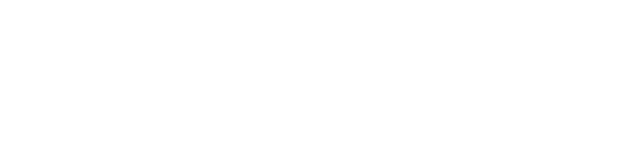
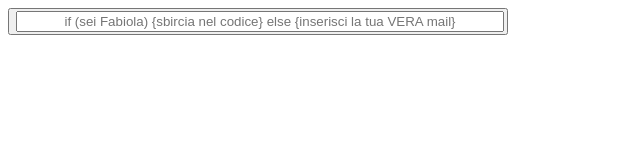
Before and after one commit to AnTosi/js-mail-dadi, a plain HTML site: page index.html in a window 1280 px wide. Shown: the whole page, without its empty margins (0-640 px from the left). Drawn offline with Linux system fonts and the light colour scheme.

Commit message:
messo bottone con placeholder davvero simpaticissimo

```diff
--- a/assets/css/style.css
+++ b/assets/css/style.css
@@ -0,0 +1,8 @@
+button {
+    width: 500px;
+}
+
+input {
+    width: 480px;
+    text-align: center;
+}
--- a/assets/js/main.js
+++ b/assets/js/main.js
@@ -7,6 +7,7 @@
 //strumenti:
 //const varie
 //array (lista mail del mio elenco)
+//bottone input per inserire mail
 //if mail inserita è in elenco ---> esito positivo, else -----> esito negativo
 
-const mailList = ["queutricaweicre-6784@yopmail.com", "quacrappeullaho-9067@yopmail.com", "xoidexatrefe-8363@yopmail.com", "mail@fabiopacifici.com"];
+const mailList = ["queutricaweicre-6784@yopmail.com", "quacrappeullaho-9067@yopmail.com", "xoidexatrefe-8363@yopmail.com", "mail@fabiopacifici.com", "hello@tizianonicolai.com"];
--- a/index.html
+++ b/index.html
@@ -8,7 +8,11 @@
     <title>Document</title>
 </head>
 <body>
-
+    <div class="form-area">
+        <button>
+            <input type="text" id="userMail" placeholder="if (sei Fabiola) {sbircia nel codice} else {inserisci la tua VERA mail}">
+        </button>
+    </div>
 
     <script src="./assets/js/main.js">
     </script>
```
